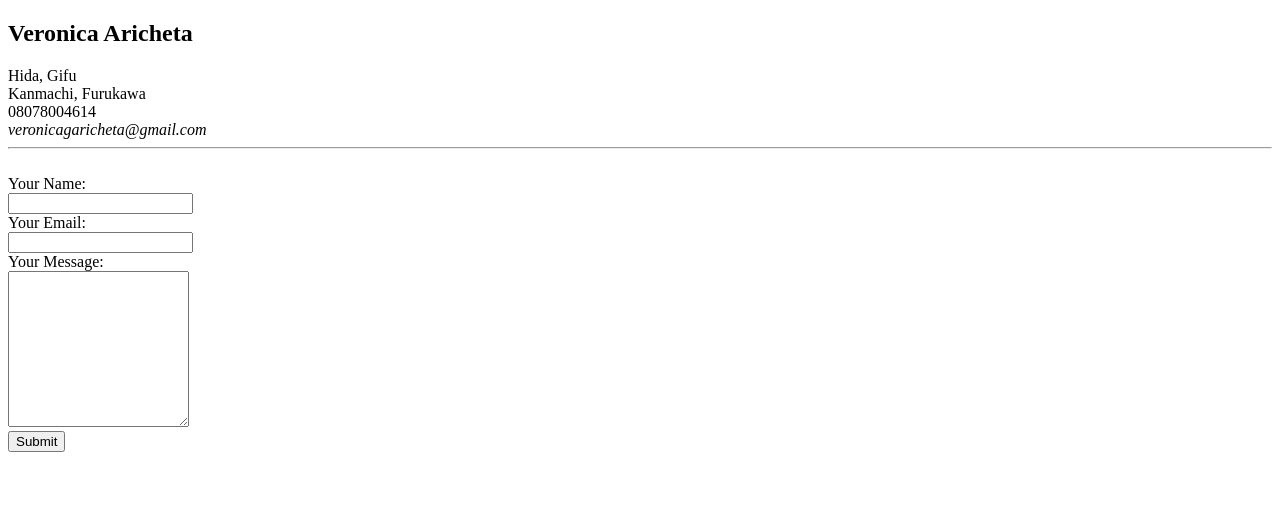
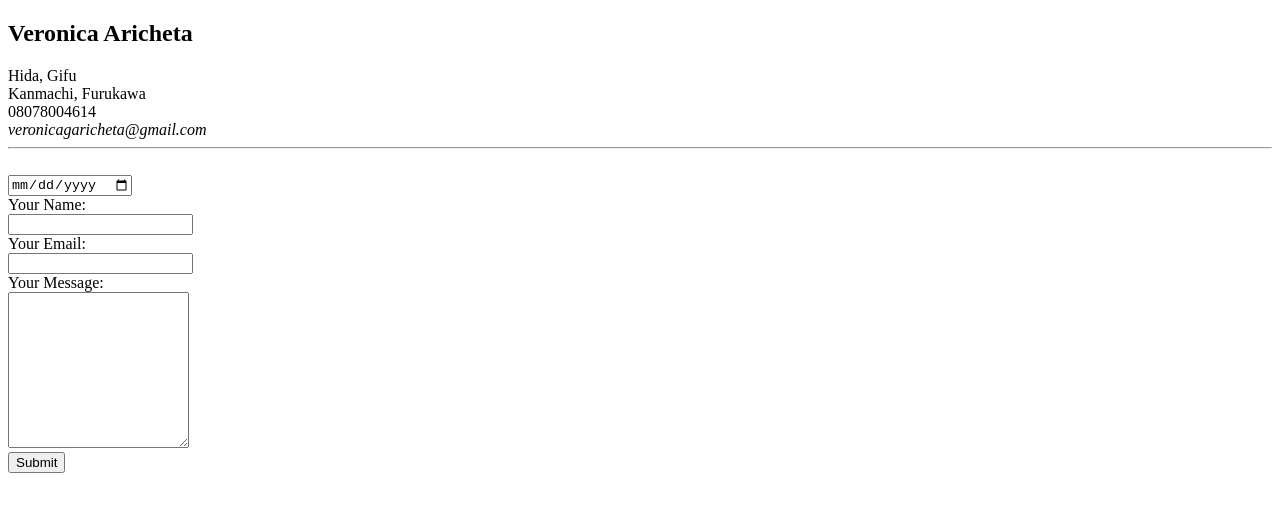
Before and after one commit to chingkaychi/CV, a plain HTML site: page contacts.html in a window 1280 px wide. Drawn offline with Linux system fonts and the light colour scheme.

Commit message:
Add initial CV website

```diff
--- a/contacts.html
+++ b/contacts.html
@@ -14,6 +14,7 @@
   <em>veronicagaricheta@gmail.com</em> <br>
   <hr> <br>
   <form action="mailto:veronicagaricheta@gmail.com" method="post" enctype="text/plain">
+<input type="date" name="Date" value=""> <br>
     <label>Your Name:</label> <br>
     <input type="text" name="Name" value=""><br>
     <label>Your Email:</label> <br>
```
